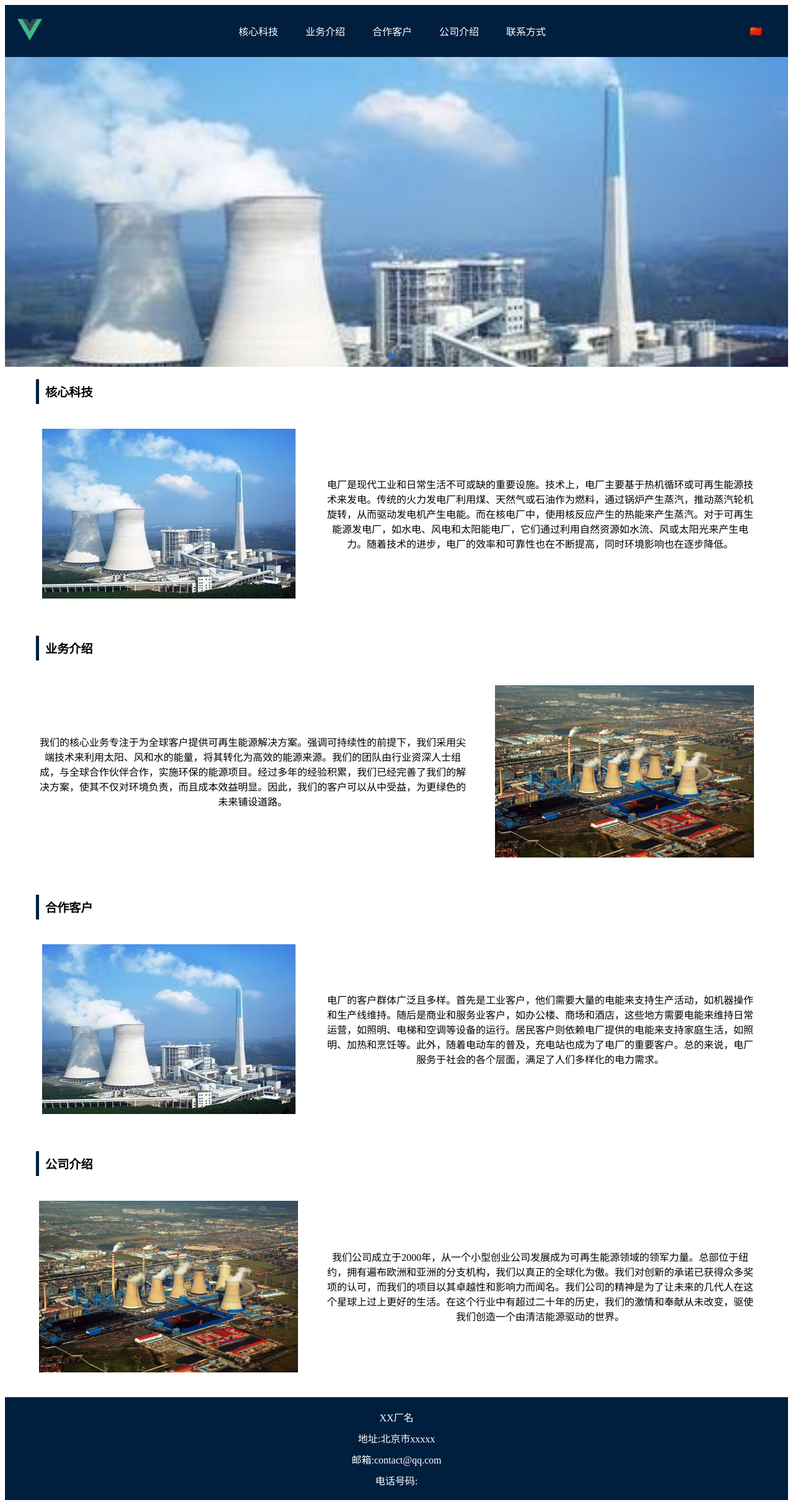
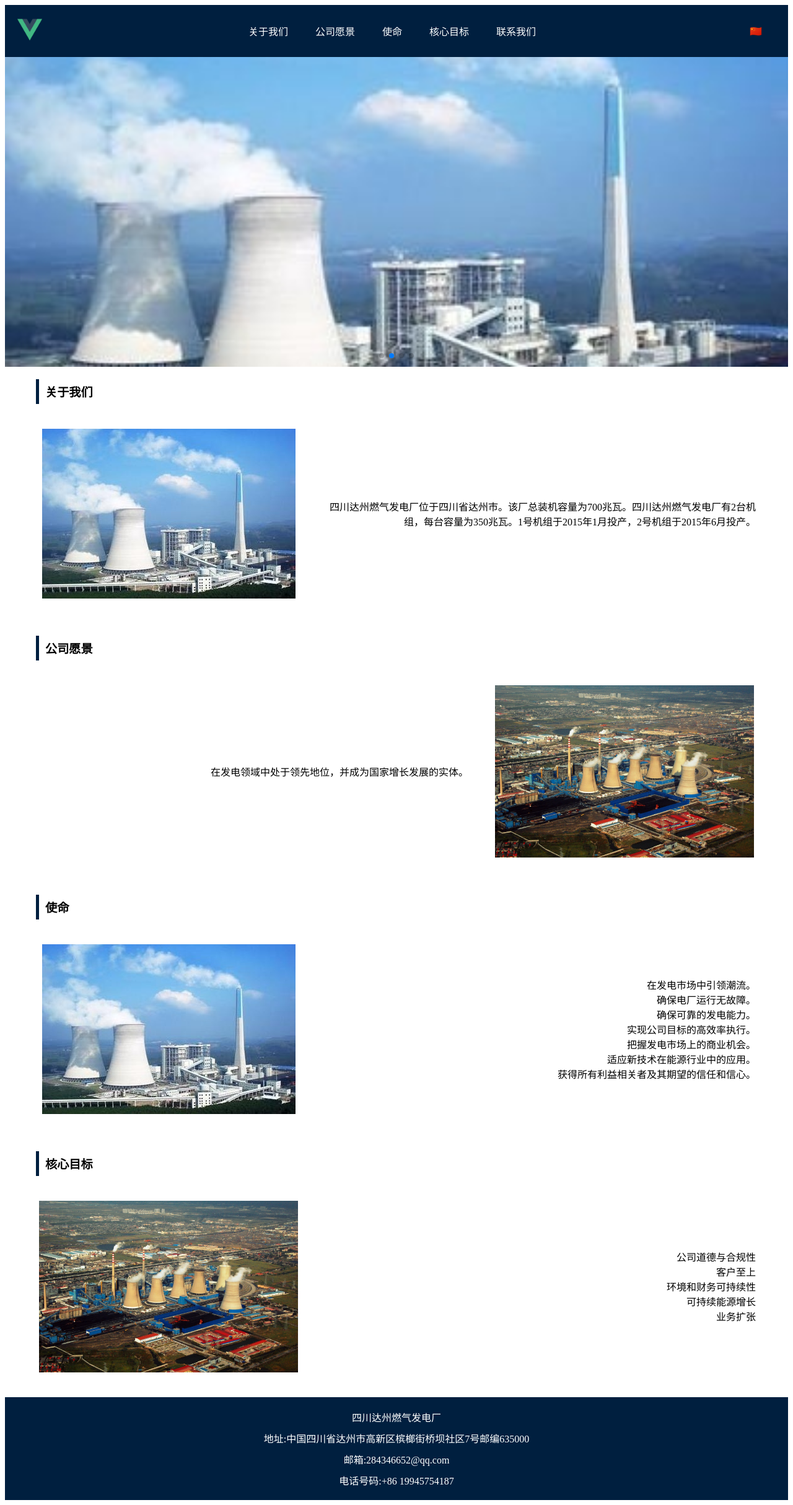
Before and after one commit to lzyyauto/power_li, a Vue app: page / in a window 1280 px wide. Shown: the whole page at 62% size. Built offline with nearby package versions, Linux system fonts and the light colour scheme.

Commit message:
文案替换.格式调整

```diff
--- a/public/index.html
+++ b/public/index.html
@@ -5,7 +5,7 @@
     <meta http-equiv="X-UA-Compatible" content="IE=edge">
     <meta name="viewport" content="width=device-width,initial-scale=1.0">
     <link rel="icon" href="<%= BASE_URL %>favicon.ico">
-    <title><%= htmlWebpackPlugin.options.title %></title>
+    <title>四川达州燃气发电厂</title>
   </head>
   <body>
     <noscript>
--- a/src/App.vue
+++ b/src/App.vue
@@ -3,28 +3,28 @@
     <Header @scrollTo="handleScrollTo" />
     <Banner />
   <InfoSection
-    ref="technology"
+    ref="aboutUs"
     :imageSrc="businessPlantImage"
-    titleKey="technologyTitle"
-    descriptionKey="technologyDescription"
+    titleKey="aboutUsTitle"
+    descriptionKey="aboutUsDescription"
     orientation="left" />
   <InfoSection
-    ref="business"
+    ref="vision"
     :imageSrc="powerPlantImage"
-    titleKey="businessTitle"
-    descriptionKey="businessDescription"
+    titleKey="visionTitle"
+    descriptionKey="visionDescription"
     orientation="right" />
   <InfoSection
-    ref="cilent"
+    ref="mission"
     :imageSrc="businessPlantImage"
-    titleKey="clientTitle"
-    descriptionKey="clientDescription"
+    titleKey="missionTitle"
+    descriptionKey="missionDescription"
     orientation="left" />
   <InfoSection
-    ref="company"
+    ref="core"
     :imageSrc="powerPlantImage"
-    titleKey="companyTitle"
-    descriptionKey="companyDescription"
+    titleKey="coreTitle"
+    descriptionKey="coreDescription"
     orientation="left" />
     <Footer />
   </div>
--- a/src/components/InfoSection.vue
+++ b/src/components/InfoSection.vue
@@ -54,7 +54,8 @@ export default {
 .info-section .text {
   flex: 1.5; /* 调整文字部分宽度，增加它的重要性 */
   padding: 20px;
-  text-align: center; /* 让文字居中 */
+  text-align: right; /* 将文本对齐方式改为居左 */
+  white-space: pre-line;
 }
 
 .section-title {
--- a/src/components/SiteFooter.vue
+++ b/src/components/SiteFooter.vue
@@ -2,8 +2,8 @@
   <div class="footer">
     <div>{{ $t('companyName') }}</div>
     <div>{{ $t('address') }}</div>
-    <div>{{ $t('email') }}contact@qq.com</div>
-    <div>{{ $t('phone') }}</div>
+    <div>{{ $t('email') }}284346652@qq.com</div>
+    <div>{{ $t('phone') }}+86 19945754187</div>
   </div>
 </template>
 
--- a/src/components/SiteHeader.vue
+++ b/src/components/SiteHeader.vue
@@ -4,11 +4,11 @@
       <img src="@/assets/logo.png" alt="Company Logo" />
     </div>
     <div class="nav-items">
-      <div @click="$emit('scrollTo', 'technology')" class="nav-item">{{ $t('technologyTitle') }}</div>
-      <div @click="$emit('scrollTo', 'business')" class="nav-item">{{ $t('businessTitle') }}</div>
-      <div @click="$emit('scrollTo', 'cilent')" class="nav-item">{{ $t('clientTitle') }}</div>
-      <div @click="$emit('scrollTo', 'company')" class="nav-item">{{ $t('companyTitle') }}</div>
-      <div @click="$emit('scrollTo', 'contactSection')" class="nav-item">{{ $t('contact') }}</div>
+      <div @click="$emit('scrollTo', 'aboutUs')" class="nav-item">{{ $t('aboutUsTitle') }}</div>
+      <div @click="$emit('scrollTo', 'vision')" class="nav-item">{{ $t('visionTitle') }}</div>
+      <div @click="$emit('scrollTo', 'mission')" class="nav-item">{{ $t('missionTitle') }}</div>
+      <div @click="$emit('scrollTo', 'core')" class="nav-item">{{ $t('coreTitle') }}</div>
+      <div @click="$emit('scrollTo', 'contactSection')" class="nav-item">{{ $t('contactTitle') }}</div>
     </div>
     <div class="lang-switch" @click="toggleLang">
       {{ currentLang === 'zh-CN' ? '🇨🇳' : '🇺🇸' }}
--- a/src/main.js
+++ b/src/main.js
@@ -5,50 +5,34 @@ import 'swiper/swiper-bundle.css';
 
 const messages = {
   'en-US': {
-    home:'home',
-    businessIntro:'Business',
-    companyIntro:'Company',
-    contact: 'Contact',
-    portalName: 'xxxx Power Plant',
-    companyInfo: 'Company Information...',
-    qualification: 'Qualifications...',
-    aboutUs: 'About Us...',
-    contactUs: 'Contact Us...',
-    companyName: "XX Company",
-    address: "Address:1234 Elm Street, Some City, Some Country",
+    companyName: "SICHUAN DAZHOU GAS-FIRED POWER PLANT",
+    address: "Address:No.7 Qiaoba Community, Binlang Street, High Technology District, Dazhou City, Sichuan Province, China",
     email: "Email:",
     phone: "Phone:",
-    businessTitle:"BusinessDescription",
-    companyTitle:"CompanyDescription",
-    technologyTitle:"technologyDescription",
-    clientTitle:"clientDescription",
-    businessDescription: "Our core business focuses on renewable energy solutions that cater to a global audience. With an emphasis on sustainability, we deploy cutting-edge technology to harness the power of the sun, wind, and water, turning them into efficient energy sources. Our team, comprising of industry veterans, collaborates with partners worldwide to implement eco-friendly energy projects. Through years of experience, we have refined our solutions to not only be environmentally responsible but also cost-effective. As a result, our clients benefit from reliable energy solutions that pave the way for a greener future.",
-    companyDescription: "Established in 2000, our company has grown from a small startup into a leading force in the renewable energy sector. Headquartered in New York, with branches across Europe and Asia, we pride ourselves on being truly global. Our commitment to innovation has been recognized with numerous awards, and our projects are known for their excellence and impact. The ethos of our company is built around making the planet a better place for future generations. With over two decades in the industry, our passion and dedication remain unwavering, driving us to create a world powered by clean energy.",
-    technologyDescription:"Power plants are indispensable facilities for modern industry and daily life. Technologically, power plants mainly generate electricity based on thermodynamic cycles or renewable energy technologies. Traditional thermal power plants use coal, natural gas, or oil as fuel, producing steam through boilers, which in turn spins steam turbines, thereby driving generators to produce electrical energy. In nuclear power plants, the heat from nuclear reactions is used to produce steam. For renewable energy power plants, such as hydroelectric, wind, and solar power plants, they generate electricity by harnessing natural resources like flowing water, wind, or sunlight. With technological advancements, the efficiency and reliability of power plants are continuously improving, while their environmental impact is progressively reduced.",
-    clientDescription:"The clientele of power plants is broad and diverse. First, there are industrial customers who require a large amount of electricity to support their production activities, such as machine operations and maintaining production lines. Following them are commercial and service sector customers, like office buildings, shopping malls, and hotels, which need electricity to sustain daily operations, such as lighting, elevators, and air conditioning. Residential customers rely on the electricity provided by power plants to support household activities, like lighting, heating, and cooking. Moreover, with the rise of electric vehicles, charging stations have also become significant clients of power plants. In summary, power plants serve every facet of society, fulfilling diverse electricity needs.",
-  },
+    aboutUsTitle:"About us",
+    visionTitle:"Company Vision",
+    missionTitle:"Mission",
+    coreTitle:"Core Objectives",
+    contactTitle:"Contact Us",
+    aboutUsDescription: "Sichuan Dazhou Gas-Fired Power Plant is located in the city of Dazhou in Sichuan province. Total capacity of the plant is 700MW. Sichuan Dazhou Gas-Fired Power Plant has 2 units each capacity is 350MW. Unit 1 was commissioned on January’2015 and Unit 2 was commissioned on June’2015.",
+    visionDescription: "Leading in generating power and be a entity in growth development of state.",
+    missionDescription:"Lead in the market of power generation.\nEnsure flawless operation of power plants.\nEnsure reliable power generation.\nEnsure efficiency in implementation of company goal.\nGrab the business opportunities in Power Generation Market.\nAdaptation of new technologies in power industry.\nAchieve trust and confidence of all stakeholders and their expectations.",
+    coreDescription:"Corporate Ethics and Compliance\nCustomer Focus\nEnvironmentally and Financially Sustainable\nSustainable Power Growth\nBusiness Expansion",
+    },
   'zh-CN': {
-    home:'主页',
-    businessIntro:'业务',
-    companyIntro:'公司信息',
-    contact: '联系方式',
-    portalName: 'xxxx电厂',
-    companyInfo: '公司信息...',
-    qualification: '相关资质...',
-    aboutUs: '关于我们...',
-    contactUs: '联系我们...',
-    companyName: "XX厂名",
-    address: "地址:北京市xxxxx",
+    companyName: "四川达州燃气发电厂",
+    address: "地址:中国四川省达州市高新区槟榔街桥坝社区7号邮编635000",
     email: "邮箱:",
     phone: "电话号码:",
-    businessTitle:"业务介绍",
-    companyTitle:"公司介绍",
-    technologyTitle:"核心科技",
-    clientTitle:"合作客户",
-    businessDescription: "我们的核心业务专注于为全球客户提供可再生能源解决方案。强调可持续性的前提下，我们采用尖端技术来利用太阳、风和水的能量，将其转化为高效的能源来源。我们的团队由行业资深人士组成，与全球合作伙伴合作，实施环保的能源项目。经过多年的经验积累，我们已经完善了我们的解决方案，使其不仅对环境负责，而且成本效益明显。因此，我们的客户可以从中受益，为更绿色的未来铺设道路。",
-    companyDescription: "我们公司成立于2000年，从一个小型创业公司发展成为可再生能源领域的领军力量。总部位于纽约，拥有遍布欧洲和亚洲的分支机构，我们以真正的全球化为傲。我们对创新的承诺已获得众多奖项的认可，而我们的项目以其卓越性和影响力而闻名。我们公司的精神是为了让未来的几代人在这个星球上过上更好的生活。在这个行业中有超过二十年的历史，我们的激情和奉献从未改变，驱使我们创造一个由清洁能源驱动的世界。",
-    technologyDescription:"电厂是现代工业和日常生活不可或缺的重要设施。技术上，电厂主要基于热机循环或可再生能源技术来发电。传统的火力发电厂利用煤、天然气或石油作为燃料，通过锅炉产生蒸汽，推动蒸汽轮机旋转，从而驱动发电机产生电能。而在核电厂中，使用核反应产生的热能来产生蒸汽。对于可再生能源发电厂，如水电、风电和太阳能电厂，它们通过利用自然资源如水流、风或太阳光来产生电力。随着技术的进步，电厂的效率和可靠性也在不断提高，同时环境影响也在逐步降低。",
-    clientDescription:"电厂的客户群体广泛且多样。首先是工业客户，他们需要大量的电能来支持生产活动，如机器操作和生产线维持。随后是商业和服务业客户，如办公楼、商场和酒店，这些地方需要电能来维持日常运营，如照明、电梯和空调等设备的运行。居民客户则依赖电厂提供的电能来支持家庭生活，如照明、加热和烹饪等。此外，随着电动车的普及，充电站也成为了电厂的重要客户。总的来说，电厂服务于社会的各个层面，满足了人们多样化的电力需求。",
+    aboutUsTitle:"关于我们",
+    visionTitle:"公司愿景",
+    missionTitle:"使命",
+    coreTitle:"核心目标",
+    contactTitle:"联系我们",
+    aboutUsDescription: "四川达州燃气发电厂位于四川省达州市。该厂总装机容量为700兆瓦。四川达州燃气发电厂有2台机组，每台容量为350兆瓦。1号机组于2015年1月投产，2号机组于2015年6月投产。",
+    visionDescription: "在发电领域中处于领先地位，并成为国家增长发展的实体。",
+    missionDescription:"在发电市场中引领潮流。\n确保电厂运行无故障。\n确保可靠的发电能力。\n实现公司目标的高效率执行。\n把握发电市场上的商业机会。\n适应新技术在能源行业中的应用。\n获得所有利益相关者及其期望的信任和信心。",
+    coreDescription:"公司道德与合规性\n客户至上\n环境和财务可持续性\n可持续能源增长\n业务扩张",
   }
 };
 
```
